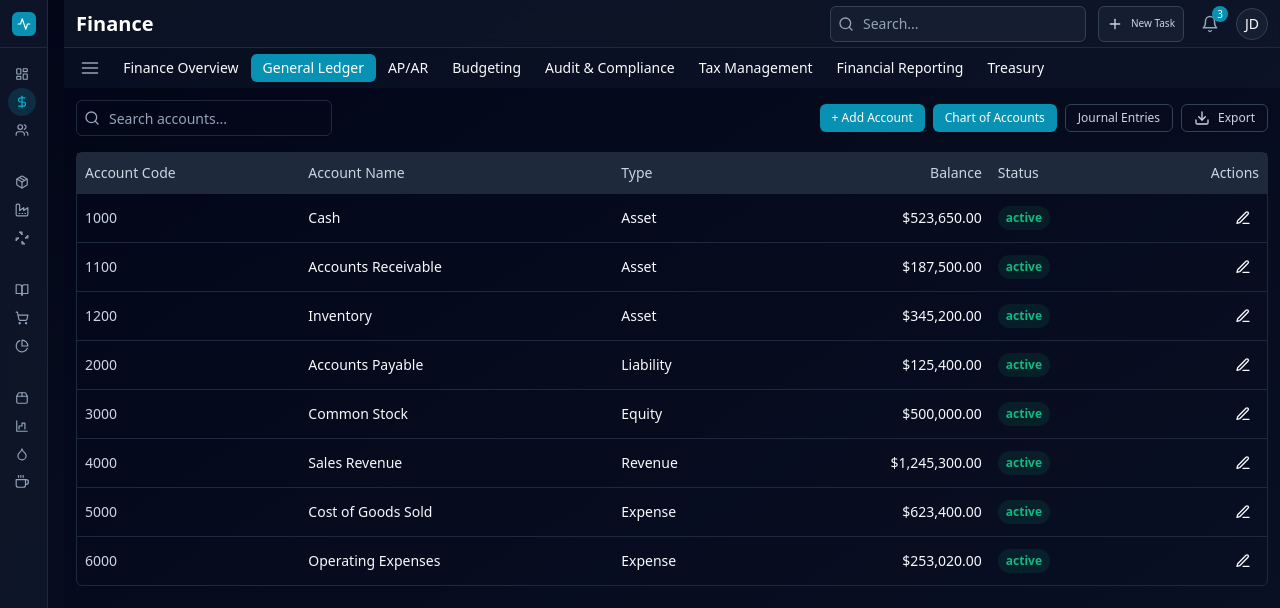
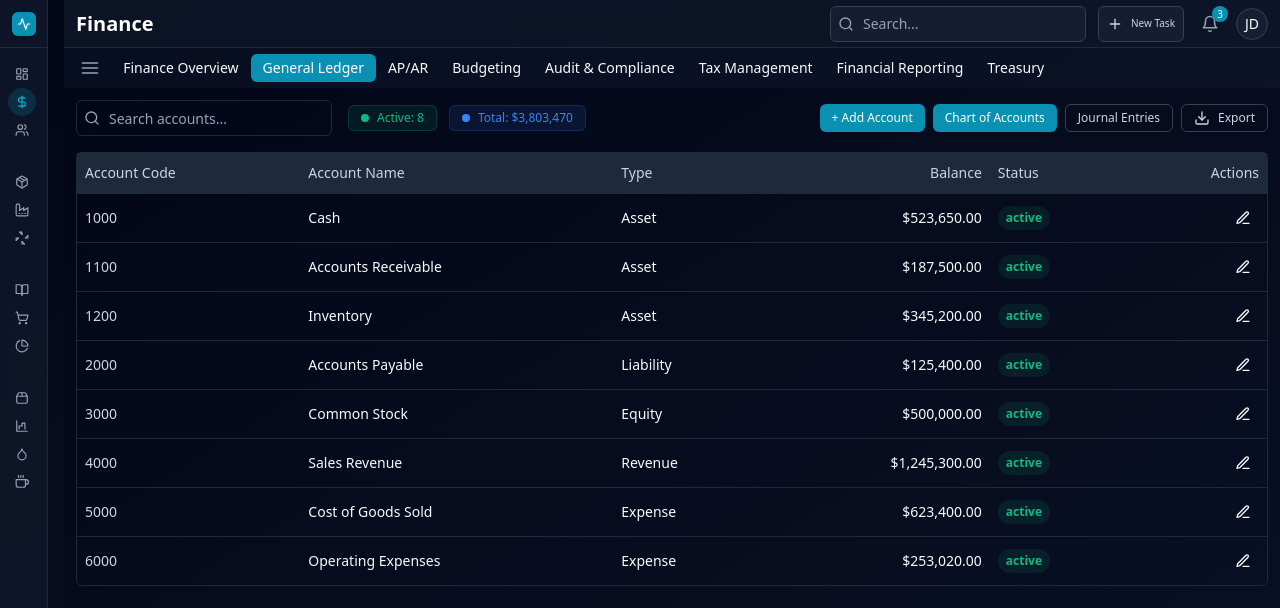
Before and after one commit to Mohamad-Kahil/Extended-ERP-Micro-Digits, a React (Vite) app: page /finance in a window 1280 px wide. Shown: the top 608 px of the page. Built offline with nearby package versions, Linux system fonts and the light colour scheme.

Commit message:
finance LG

```diff
--- a/src/modules/Finance/components/GeneralLedger/GeneralLedger.tsx
+++ b/src/modules/Finance/components/GeneralLedger/GeneralLedger.tsx
@@ -13,6 +13,7 @@ const GeneralLedger = () => {
   return (
     <div className="space-y-4">
       <div className="mb-4 flex items-center justify-between">
+        <div className="flex items-center space-x-4">
           <div className="relative w-64">
             <svg
               xmlns="http://www.w3.org/2000/svg"
@@ -35,6 +36,22 @@ const GeneralLedger = () => {
               value={searchTerm}
               onChange={(e) => setSearchTerm(e.target.value)}
             />
+          </div>
+
+          <div className="flex space-x-3">
+            <div className="flex items-center px-3 py-1 rounded-md bg-emerald-500/10 border border-emerald-500/20">
+              <span className="h-2 w-2 rounded-full bg-emerald-500 mr-2"></span>
+              <span className="text-xs font-medium text-emerald-500">
+                Active: 8
+              </span>
+            </div>
+            <div className="flex items-center px-3 py-1 rounded-md bg-blue-500/10 border border-blue-500/20">
+              <span className="h-2 w-2 rounded-full bg-blue-500 mr-2"></span>
+              <span className="text-xs font-medium text-blue-500">
+                Total: $3,803,470
+              </span>
+            </div>
+          </div>
         </div>
         <div className="flex space-x-2">
           <Button
```
Lines whose indentation alone changed are shown as unchanged.
